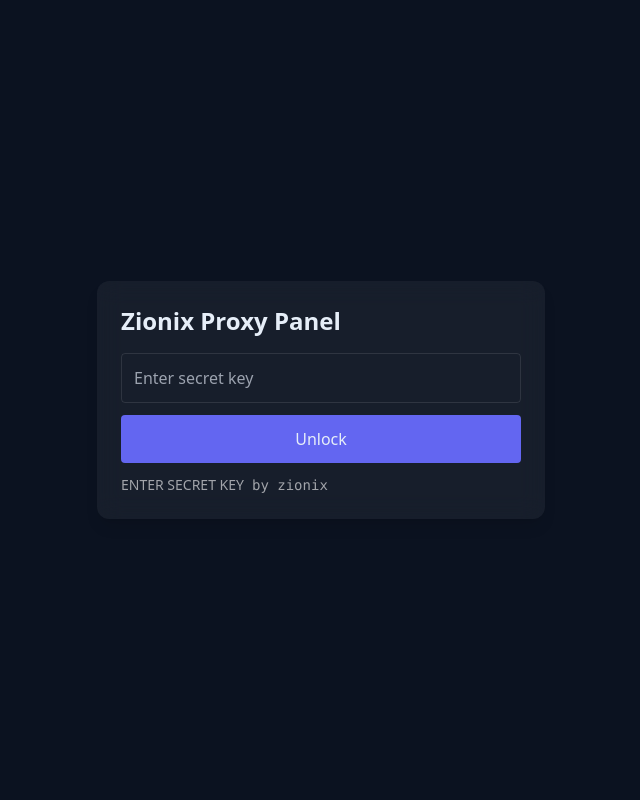
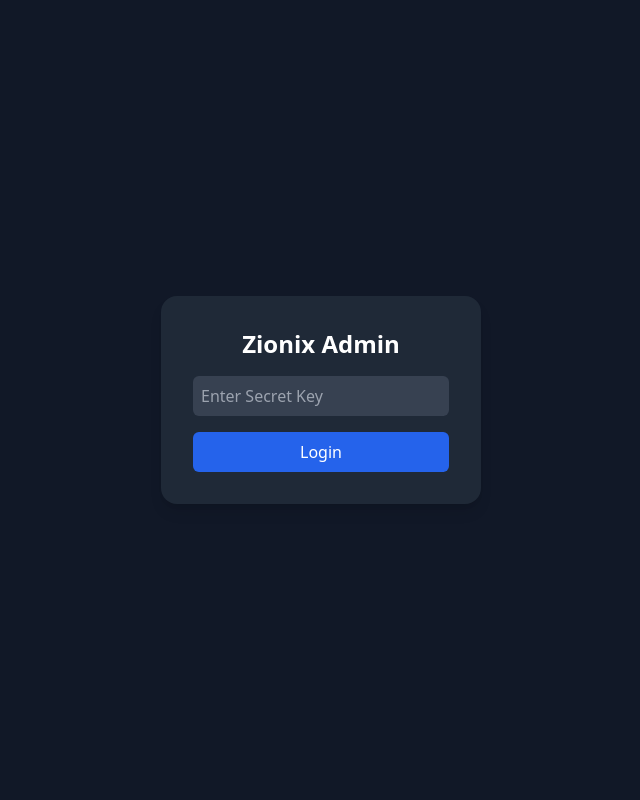
Before and after one commit to zionixportal/Zionix-panel, a Flask app: page /login in a window 1280 px wide. Shown: the whole page, without its empty margins (319-959 px from the left). Run offline with Flask 3, Linux system fonts and the light colour scheme; some libraries are stand-ins or nearby versions.

Commit message:
Update login.html

```diff
--- a/templates/login.html
+++ b/templates/login.html
@@ -1,23 +1,20 @@
-<!-- templates/login.html -->
-<!doctype html>
-<html>
+<!DOCTYPE html>
+<html lang="en">
 <head>
-  <meta charset="utf-8">
-  <title>Login — Zionix Panel</title>
+  <meta charset="UTF-8">
+  <meta name="viewport" content="width=device-width, initial-scale=1.0">
+  <title>Zionix Panel Login</title>
   <script src="https://cdn.tailwindcss.com"></script>
-  <style>body{background:#0b1220;color:#e6eef8}</style>
 </head>
-<body class="min-h-screen flex items-center justify-center">
-  <div class="w-full max-w-md bg-white/5 backdrop-blur-md rounded-xl p-6 shadow-lg">
-    <h2 class="text-2xl font-semibold mb-4">Zionix Proxy Panel</h2>
+<body class="bg-gray-900 flex items-center justify-center h-screen text-white">
+  <form method="POST" class="bg-gray-800 p-8 rounded-2xl shadow-lg w-80">
+    <h1 class="text-2xl font-bold text-center mb-4">Zionix Admin</h1>
     {% if error %}
-      <div class="bg-red-600/30 text-red-200 p-2 rounded mb-3">{{ error }}</div>
+      <p class="text-red-400 text-center mb-3">{{ error }}</p>
     {% endif %}
-    <form method="post" class="space-y-3">
-      <input name="secret" required placeholder="Enter secret key" class="w-full p-3 rounded bg-transparent border border-white/10 focus:outline-none">
-      <button class="w-full py-3 bg-indigo-500 hover:bg-indigo-600 rounded transition">Unlock</button>
-    </form>
-    <p class="mt-3 text-sm text-white/60">ENTER SECRET KEY<code class="bg-white/6 px-2 py-0.5 rounded">by zionix</code></p>
-  </div>
+    <input type="password" name="access_key" placeholder="Enter Secret Key"
+      class="w-full p-2 rounded-md bg-gray-700 focus:ring-2 focus:ring-blue-500 mb-4">
+    <button type="submit" class="w-full bg-blue-600 hover:bg-blue-700 p-2 rounded-md">Login</button>
+  </form>
 </body>
 </html>
```
